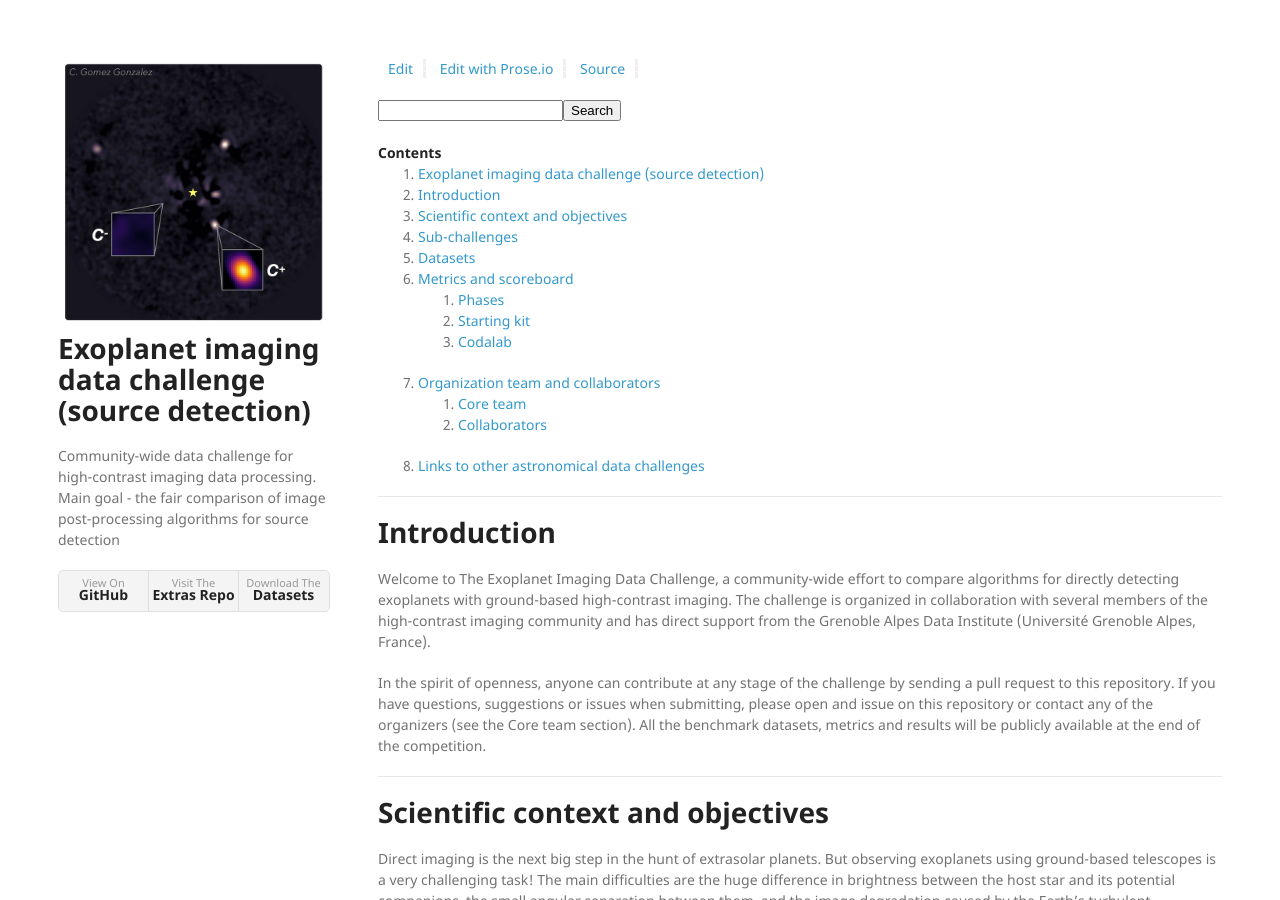
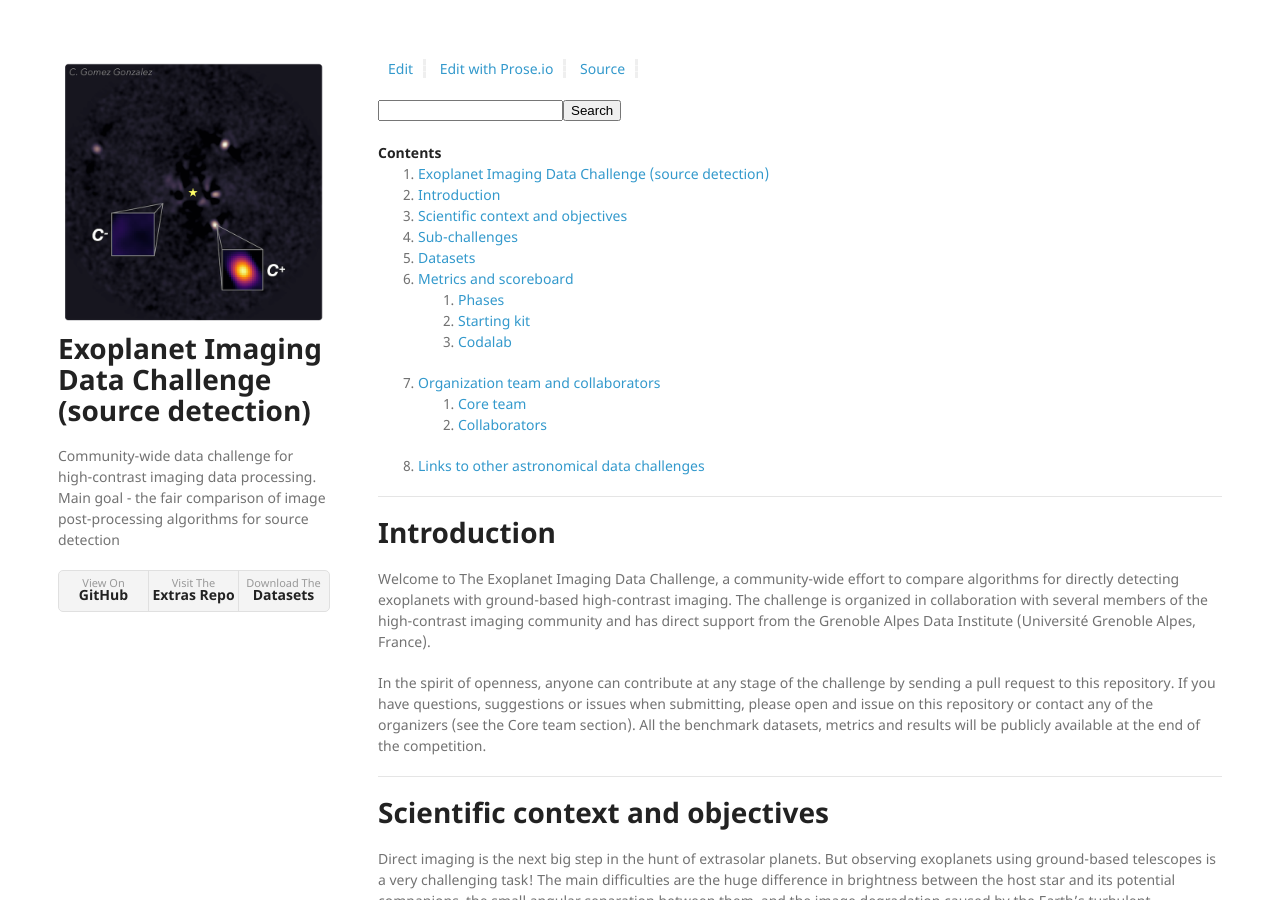
Before and after one commit to carlgogo/exoimaging_challenge, a Jekyll site: the page built from index.md, in a window 1280 px wide and 900 px high. Built offline with Jekyll 4.4.1, drawn with Linux system fonts in a browser that asks for light colours; nearby versions of some CDN libraries; our own code applies the rules of GitHub Pages for plain Markdown files.

```diff
--- a/_config.yml
+++ b/_config.yml
@@ -1,4 +1,4 @@
-title: Exoplanet imaging data challenge (source detection)
+title: Exoplanet Imaging Data Challenge (source detection)
 description: Community-wide data challenge for high-contrast imaging data processing. Main goal - the fair comparison of image post-processing algorithms for source detection
 markdown: kramdown
 show_downloads: true
```
